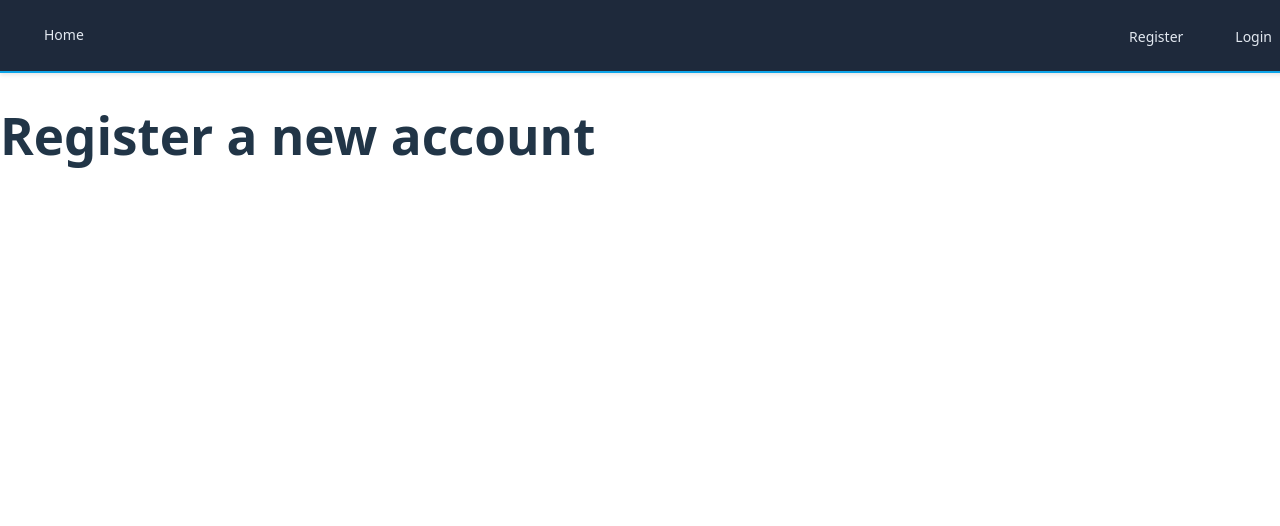
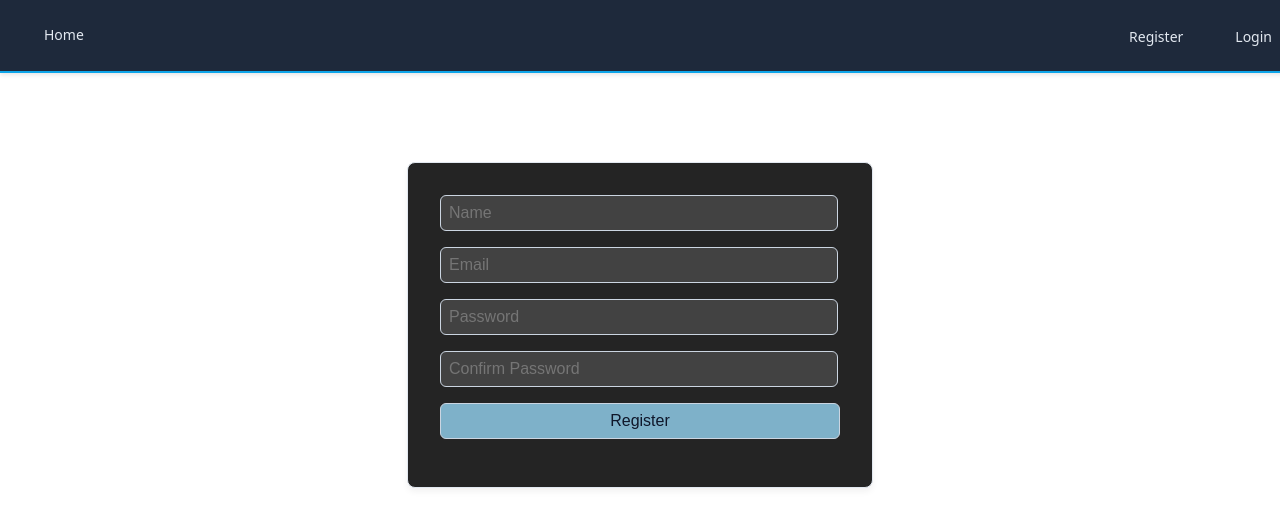
Before and after one commit to Wolfysteyr/porter, a React (Vite) app in the folder test-app-react/: page /register in a window 1280 px wide. Shown: the top 526 px of the page. Built offline with nearby package versions, Linux system fonts and the light colour scheme.

Commit message:
made registration work. now it sends the correct form to database and creates a new user. Also has pretty formatting

```diff
--- a/test-app-react/src/Pages/Auth/Register.jsx
+++ b/test-app-react/src/Pages/Auth/Register.jsx
@@ -1,7 +1,73 @@
+import {useState} from 'react';
+
 export default function Register(){
+
+    const [formData, setFormData] = useState({
+        name: '',
+        email: '',
+        password: '',
+        password_confirmation: ''
+    });
+
+    const [errors, setErrors] = useState({})
+
+    async function handleRegister(e){
+        e.preventDefault();
+
+        const res = await fetch('/api/register', {
+            method:"post",
+            headers:{
+                Accept: 'application/json',
+                "Content-Type": 'application/json',
+            },
+            body: JSON.stringify(formData),
+
+        });
+        const data = await res.json();
+
+        if (data.errors){
+            setErrors(data.errors);
+        } else {
+            console.log(data);
+            setErrors("");
+            setFormData({
+                name: '',
+                email: '',
+                password: '',
+                password_confirmation: ''
+            });
+        }
+
+
+    }
+
     return (
         <>
             <h1 className="title">Register a new account</h1>
+            {!errors && <h3 className='success-glow'>New account registered!</h3>}
+
+            <form id="form" onSubmit={handleRegister}>
+                <div>
+                    <input type="text" value={formData.name} onChange={(e) => setFormData({...formData, name: e.target.value})}  placeholder="Name"/>
+                    {errors.name && <p className='error'>{errors.name[0]}</p>}
+                </div>
+                <div>
+                    <input type="text" value={formData.email} onChange={(e) => setFormData({...formData, email: e.target.value})} placeholder="Email"/>
+                    {errors.email && <p className='error'>{errors.email[0]}</p>}
+                </div>
+                <div>
+                    <input type="password" value={formData.password} onChange={(e) => setFormData({...formData, password: e.target.value})} placeholder="Password"/>
+                    {errors.password && <p className='error'>{errors.password[0]}</p>}
+                </div>
+                <div>
+                    <input type="password" value={formData.password_confirmation} onChange={(e) => setFormData({...formData, password_confirmation: e.target.value})} placeholder="Confirm Password"/>
+                </div>
+                <div>
+                    <input type="submit" value="Register" />
+                </div>
+            </form>
+
+
         </>
     );
 }
--- a/test-app-react/src/index.css
+++ b/test-app-react/src/index.css
@@ -32,7 +32,18 @@ body {
 h1 {
   font-size: 3.2em;
   line-height: 1.1;
+
 }
+
+.title {
+  text-align: center;
+  font-size: 2rem;
+  font-weight: 700;
+  color: #ffffff;
+  margin-bottom: 1.5rem;
+  letter-spacing: -0.5px;
+}
+
 
 button {
   border-radius: 8px;
@@ -112,3 +123,80 @@ nav a:hover {
   background-color: #334155; /* bg-slate-700 */
   color: #ffffff;            /* text-white */
 }
+
+form {
+  max-width: 400px;
+  margin: 2rem auto;
+  padding: 2rem;
+  background-color: #242424; /* Slate-50 */
+  border: 1px solid #e2e8f0; /* Slate-200 */
+  border-radius: 0.5rem;
+  box-shadow: 0 4px 6px rgba(0, 0, 0, 0.05);
+}
+
+.form-group {
+  margin-bottom: 1.2rem;
+}
+
+input[type="text"],
+input[type="email"],
+input[type="password"],
+input[type="tel"],
+textarea,
+select {
+  display: block;
+  width: 95% ;
+  padding: 0.5rem 0.5rem;
+  border: 1px solid #cbd5e1; /* Slate-300 */
+  border-radius: 0.375rem;
+  background-color: #424242;
+  color: #0f172a; /* Slate-900 */
+  font-size: 1rem;
+  margin-bottom: 1rem;
+  margin-right: 1rem ;
+  transition: border-color 0.3s ease, box-shadow 0.3s ease;
+}
+
+input[type="submit"]{
+  display: block;
+  width: 100%;
+  padding: 0.5rem 0.5rem;
+  border: 1px solid #cbd5e1; /* Slate-300 */
+  border-radius: 0.375rem;
+  background-color: #7eb1c9;
+  color: #0f172a; /* Slate-900 */
+  font-size: 1rem;
+  margin-bottom: 1rem;
+  margin-right: 1rem ;
+  transition: border-color 0.3s ease, box-shadow 0.3s ease;
+}
+
+.error{
+  /* text-align: center; */
+  font-weight: 400;
+  color: #ff0c0c;
+  letter-spacing: -0.5px;
+}
+
+
+@keyframes glow {
+  0% {
+    opacity: 0;
+    text-shadow: 0 0 0px #4caf50;
+  }
+  50% {
+    opacity: 1;
+    text-shadow: 0 0 10px #4caf50, 0 0 20px #4caf50;
+  }
+  100% {
+    opacity: 1;
+    text-shadow: 0 0 0px #4caf50;
+  }
+}
+
+.success-glow {
+  color: #4caf50;
+  font-weight: bold;
+  animation: glow 2s ease-out forwards;
+  text-align: center;
+}
--- a/test-app-react/vite.config.js
+++ b/test-app-react/vite.config.js
@@ -9,10 +9,7 @@ export default defineConfig({
       '/api': {
         target: 'http://127.0.0.1:8000/',
         changeOrigin: true,
-        headers:{
-          Accept: 'application/json',
-          "Content-Type": 'application/json',
-        }}
+        }
       }
     }
   })
```
Also changed, not shown: 1 other file (tests, documents, lock files or other folders).
